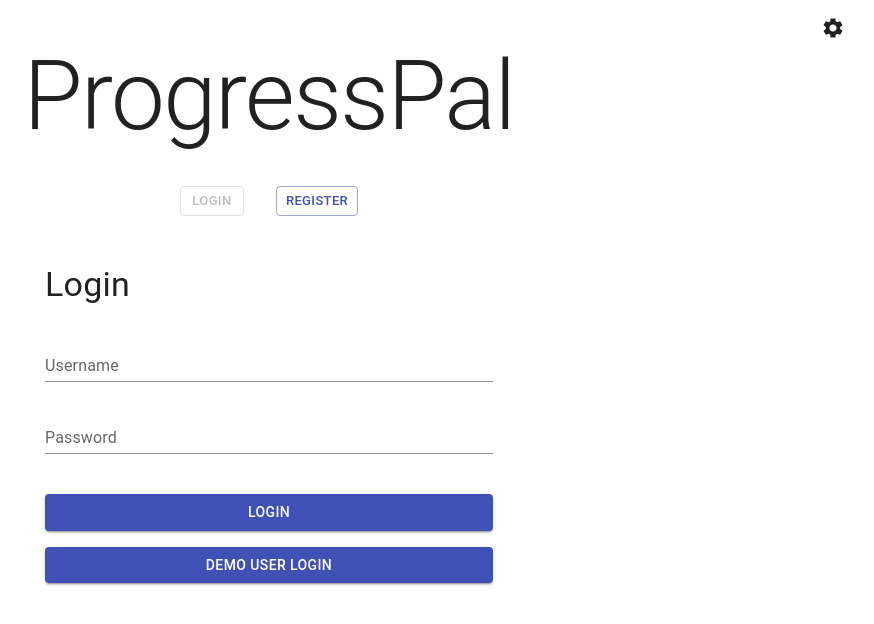
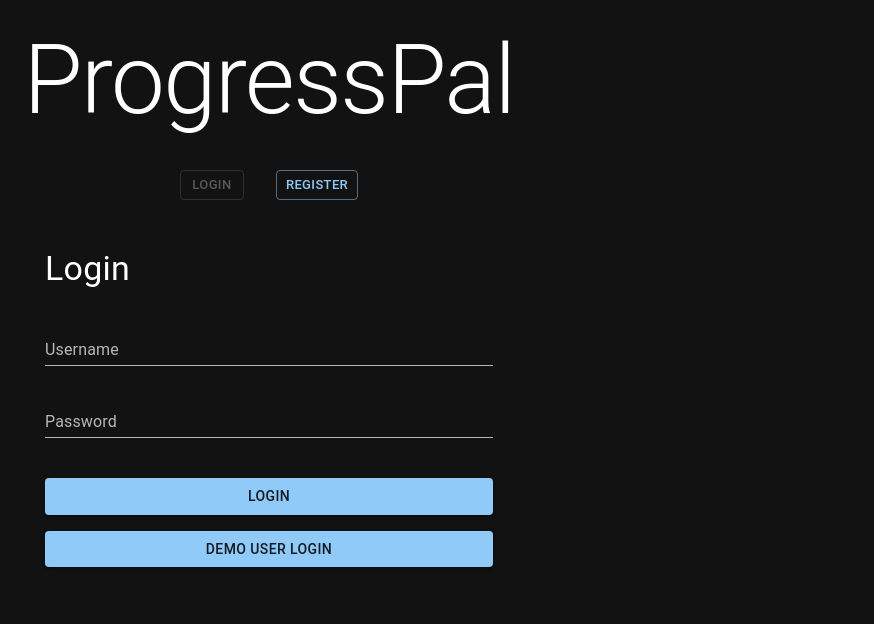
Before and after one commit to markal84/ProgressPal, a React (Vite) app: page / in a window 1280 px wide. Shown: the top 624 px of the page, without its empty margins (371-1245 px from the left). Built offline with nearby package versions, Linux system fonts and the light colour scheme.

Commit message:
toFix: theme switch problem when deployed on vercel

```diff
--- a/src/components/Header.jsx
+++ b/src/components/Header.jsx
@@ -1,4 +1,4 @@
-import SettingsDrawer from './SettingsDrawer'
+//import SettingsDrawer from './SettingsDrawer'
 import { Typography, useMediaQuery, Box, useTheme } from '@mui/material'
 
 export default function Header() {
@@ -6,8 +6,7 @@ export default function Header() {
   const isMobile = useMediaQuery(theme.breakpoints.down('sm'))
 
   return (
-    <Box>
-      <SettingsDrawer />
+    <Box mt={3}>
       <Typography
         align="center"
         variant={isMobile ? 'h3' : 'h1'}
--- a/src/components/SettingsDrawer.jsx
+++ b/src/components/SettingsDrawer.jsx
@@ -15,7 +15,6 @@ export default function SettingsDrawer() {
     }
 
     setOpen(isOpen)
-    console.log('opening setting drawer')
   }
 
   return (
--- a/src/components/ThemeContext.jsx
+++ b/src/components/ThemeContext.jsx
@@ -1,4 +1,4 @@
-import { createContext, useState, useEffect } from 'react'
+import { createContext, useState } from 'react'
 import { createTheme, ThemeProvider } from '@mui/material/styles'
 import { PropTypes } from 'prop-types'
 
@@ -29,18 +29,18 @@ const darkTheme = createTheme({
 })
 
 const ThemeProviderWrapper = ({ children }) => {
-  const storedTheme = localStorage.getItem('theme')
-  const [theme, setTheme] = useState(
-    storedTheme === 'dark' ? darkTheme : lightTheme
-  )
+  //const storedTheme = localStorage.getItem('theme')
+  const [theme, setTheme] = useState(darkTheme)
 
   const toggleTheme = () => {
     setTheme((prevTheme) => (prevTheme === lightTheme ? darkTheme : lightTheme))
   }
 
+  /*
   useEffect(() => {
     localStorage.setItem('theme', theme === darkTheme ? 'dark' : 'light')
   }, [theme])
+  */
 
   return (
     <ThemeContext.Provider value={{ theme, toggleTheme }}>
--- a/src/components/ThemeSwitch.jsx
+++ b/src/components/ThemeSwitch.jsx
@@ -11,7 +11,6 @@ export default function ThemeSwitch() {
 
   const handleSwitchChange = () => {
     toggleTheme()
-    console.log('changing theme to', theme)
   }
 
   useEffect(() => {
```
